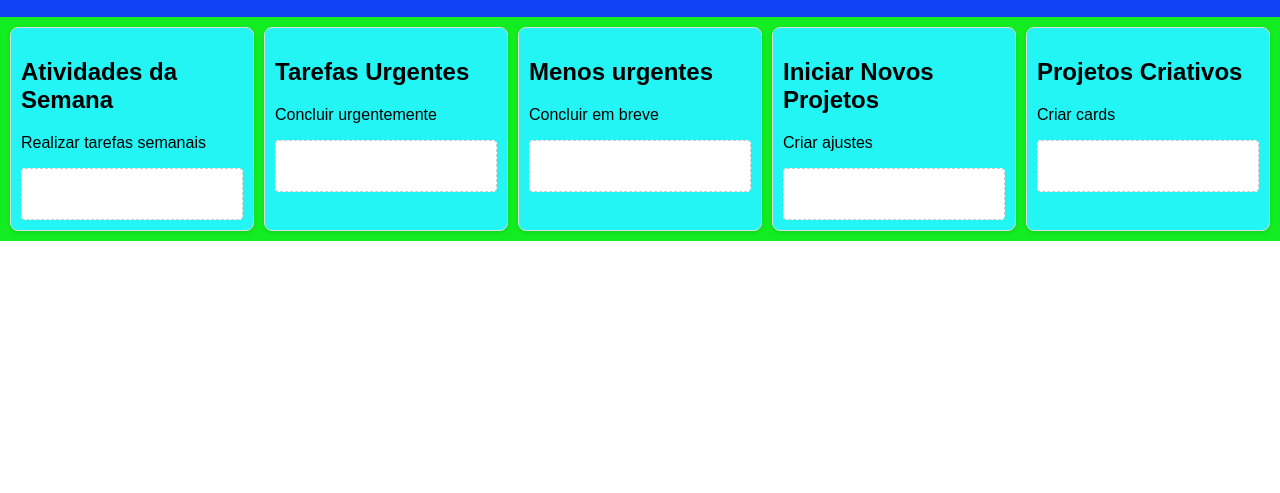
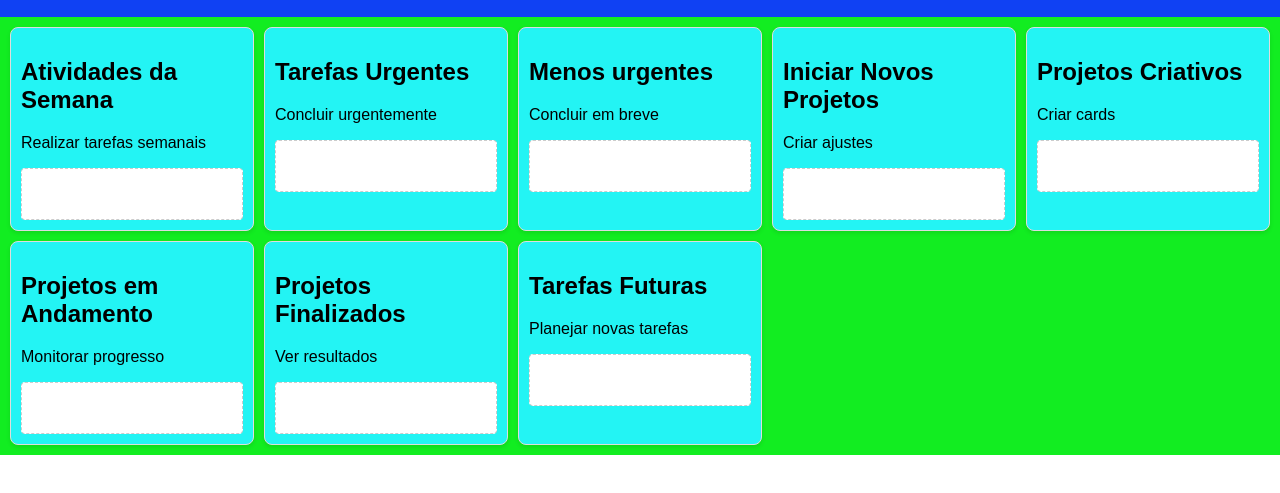
Before and after one commit to beatrizzinkoloouresdarocha/Plataforma-de-Gerenciamento-de-Projetos-, a plain HTML site: page index.html in a window 1280 px wide. Shown: the part 95-588 px from the top of the page. Drawn offline with Linux system fonts and the light colour scheme; a script that the page names is missing.

Commit message:
fiz ajustes em meu html acrecentei pra duplicar .

```diff
--- a/index.html
+++ b/index.html
@@ -36,6 +36,21 @@
             <p>Criar cards</p>
             <div class="task-area" id="criativos"></div>
         </div>
+        <div class="coluna">
+            <h2>Projetos em Andamento</h2>
+            <p>Monitorar progresso</p>
+            <div class="task-area" id="em-andamento"></div>
+        </div>
+        <div class="coluna">
+            <h2>Projetos Finalizados</h2>
+            <p>Ver resultados</p>
+            <div class="task-area" id="finalizados"></div>
+        </div>
+        <div class="coluna">
+            <h2>Tarefas Futuras</h2>
+            <p>Planejar novas tarefas</p>
+            <div class="task-area" id="futuras"></div>
+        </div>
     </section>
     <script src="script.js"></script>
 </body>
```
